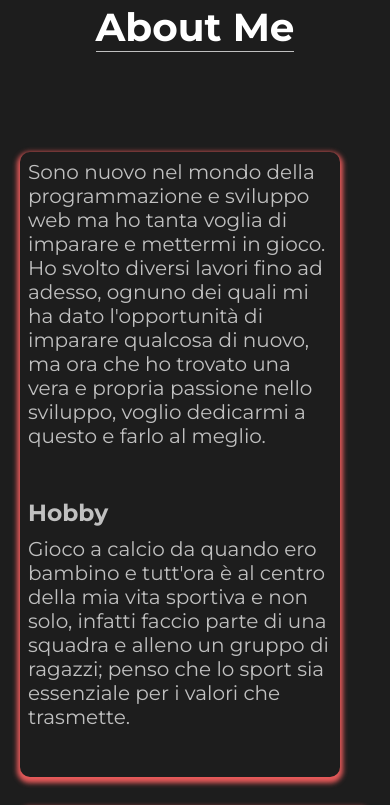
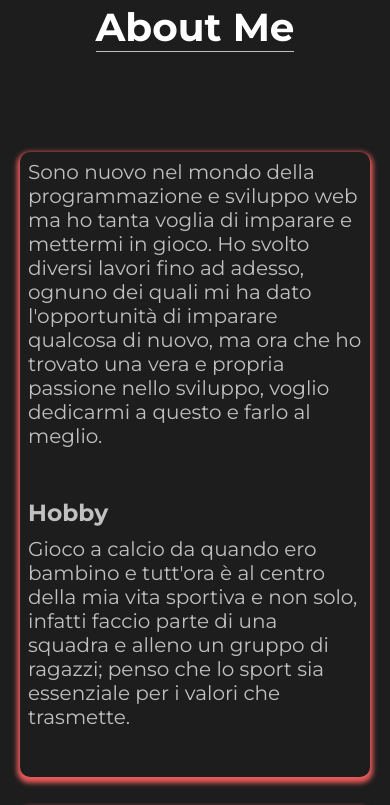
Before and after one commit to Federico-Gz/progetto-html-e-css, a plain HTML site: page index.html in a window 390 px wide. Shown: the part 963-1768 px from the top of the page. Drawn offline with nearby package versions, Linux system fonts and the light colour scheme.

Commit message:
modificata width delle boxes descrizione e studi

```diff
--- a/assets/style.css
+++ b/assets/style.css
@@ -330,12 +330,17 @@ body{
         margin-bottom: 30px;
     }
 
-    .descrizione{
+    .riga .descrizione{
         margin-bottom: 30px;
+        margin-right: 0px;
     }
 
     .riga{
         flex-direction: column;
+    }
+
+    .riga .studi{
+        margin-right: 0px;
     }
 }
 
@@ -352,7 +357,6 @@ body{
     }
 
     .aside .menu{
-        /*position: absolute;*/
         top: 30px;
         display: flex;
     }
```
